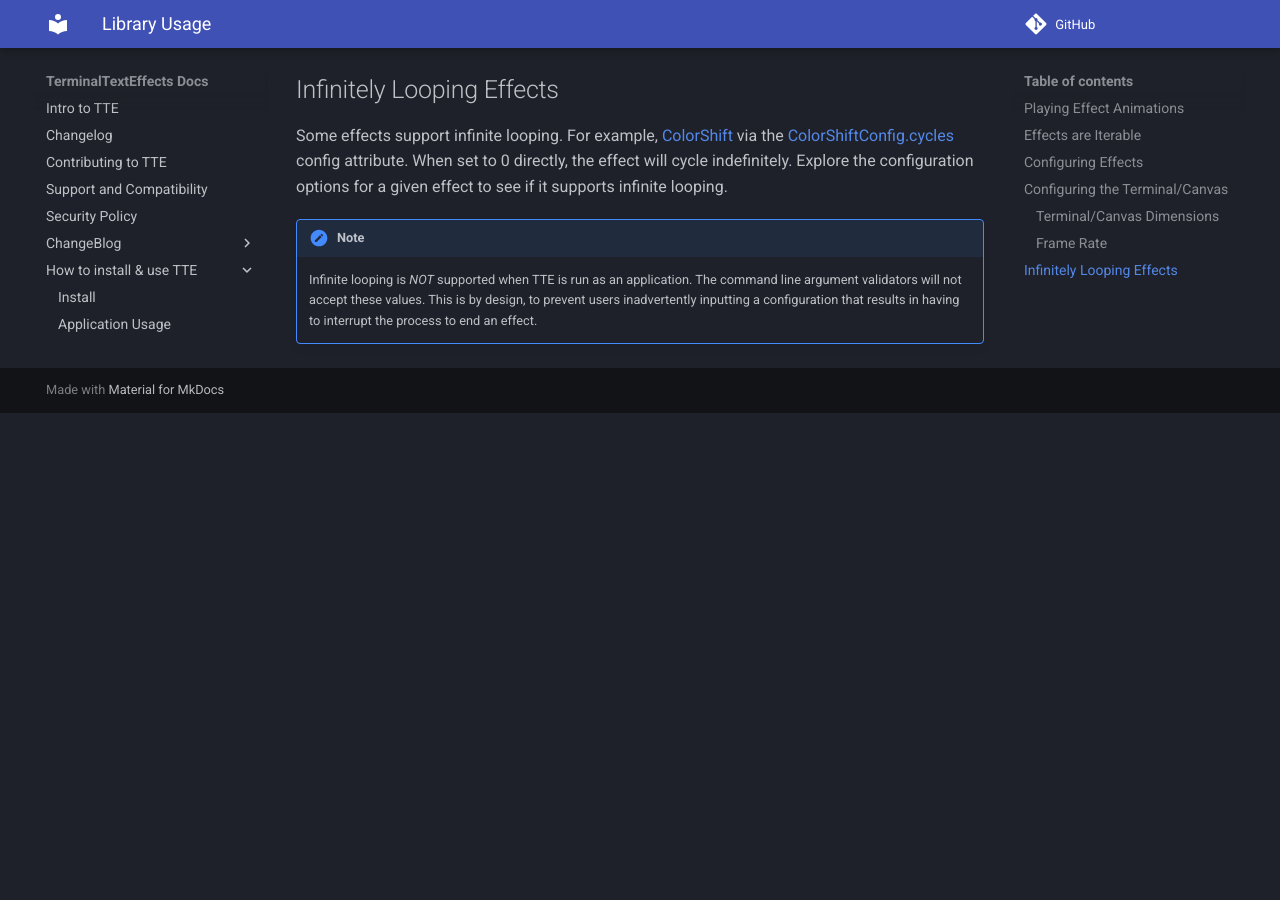
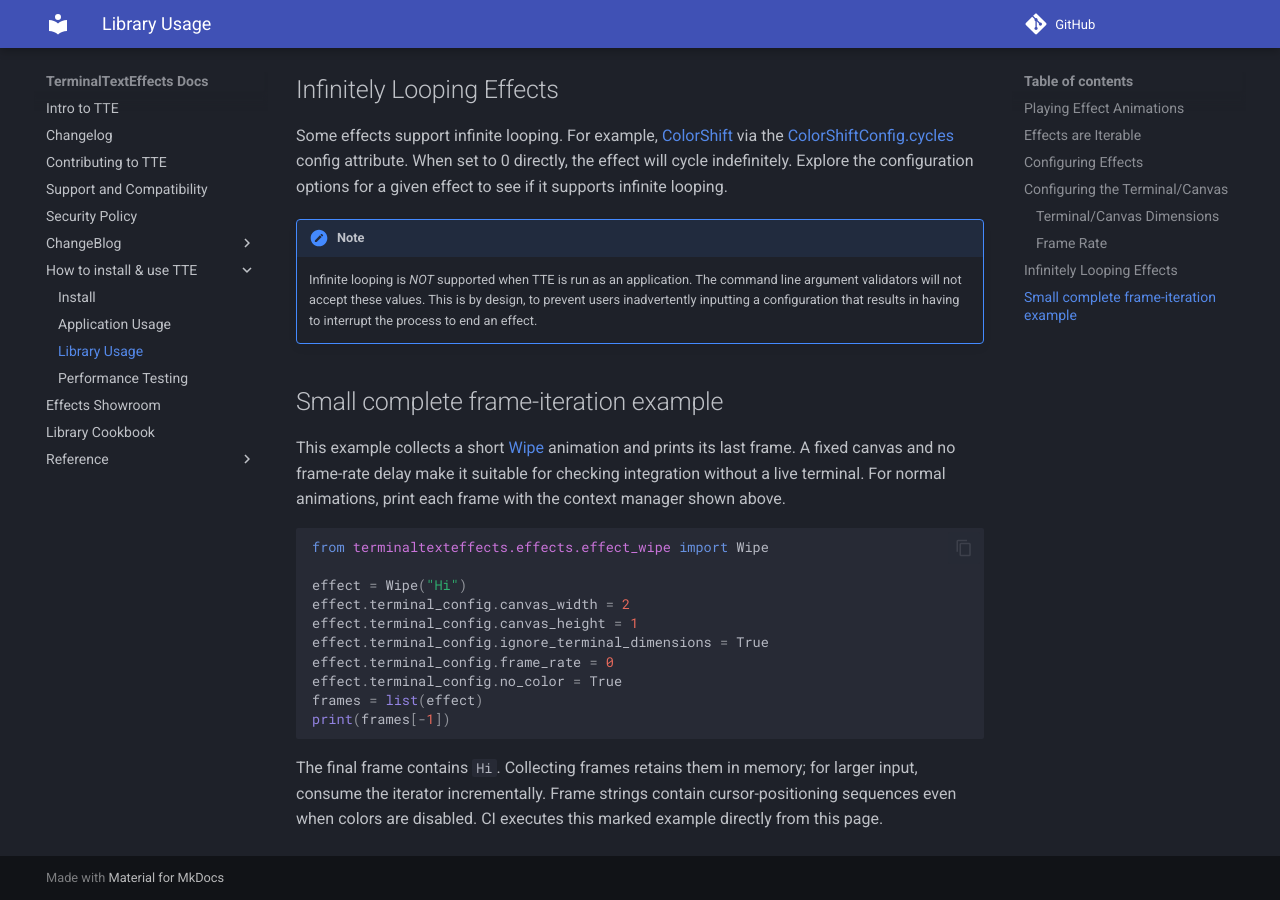
Before and after one commit to ChrisBuilds/terminaltexteffects, an MkDocs documentation site: the page built from docs/libguide.md, in a window 1280 px wide and 900 px high, scrolled down 2333 px. Built offline with MkDocs 1.6.1 and Material for MkDocs 9.7.7, drawn with Linux system fonts in a browser that asks for light colours; comment, search, counter and statistics services are not loaded; before the commit the page ends 2746 px from its top, so only the background shows below that.

Commit message:
Test selected documentation examples in CI (#144)

````diff
--- a/docs/libguide.md
+++ b/docs/libguide.md
@@ -122,3 +122,27 @@ effect to see if it supports infinite looping.
 !!! note
 
     Infinite looping is *NOT* supported when TTE is run as an application. The command line argument validators will not accept these values. This is by design, to prevent users inadvertently inputting a configuration that results in having to interrupt the process to end an effect.
+
+## Small complete frame-iteration example
+
+This example collects a short [Wipe](./effects/wipe.md) animation and prints its last frame.
+A fixed canvas and no frame-rate delay make it suitable for checking integration without a
+live terminal. For normal animations, print each frame with the context manager shown above.
+
+<!-- tte-example: library-wipe -->
+```python
+from terminaltexteffects.effects.effect_wipe import Wipe
+
+effect = Wipe("Hi")
+effect.terminal_config.canvas_width = 2
+effect.terminal_config.canvas_height = 1
+effect.terminal_config.ignore_terminal_dimensions = True
+effect.terminal_config.frame_rate = 0
+effect.terminal_config.no_color = True
+frames = list(effect)
+print(frames[-1])
+```
+
+The final frame contains `Hi`. Collecting frames retains them in memory; for larger input,
+consume the iterator incrementally. Frame strings contain cursor-positioning sequences even
+when colors are disabled. CI executes this marked example directly from this page.
````
Also changed, not shown: AGENTS.md (+3 -0 lines), CONTRIBUTING.md (+6 -0 lines), changelog.d/143.skip.md (added, +1 -0 lines), docs/appguide.md (+18 -0 lines), docs/development.md (+5 -1 lines), .github/CI.md, 2 other files.
